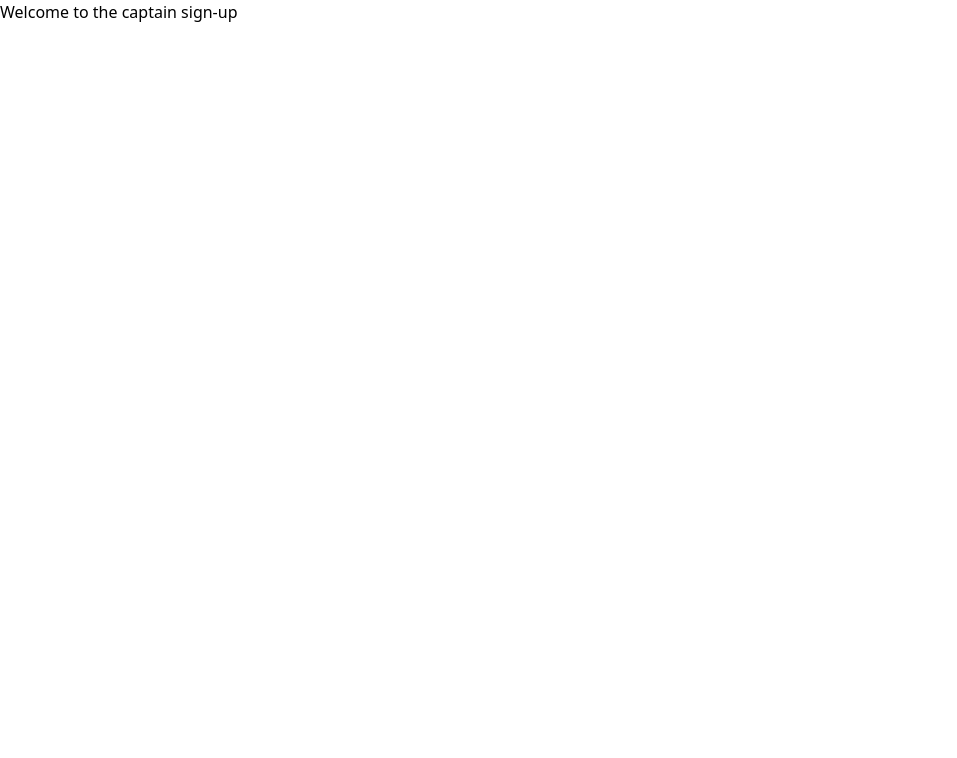
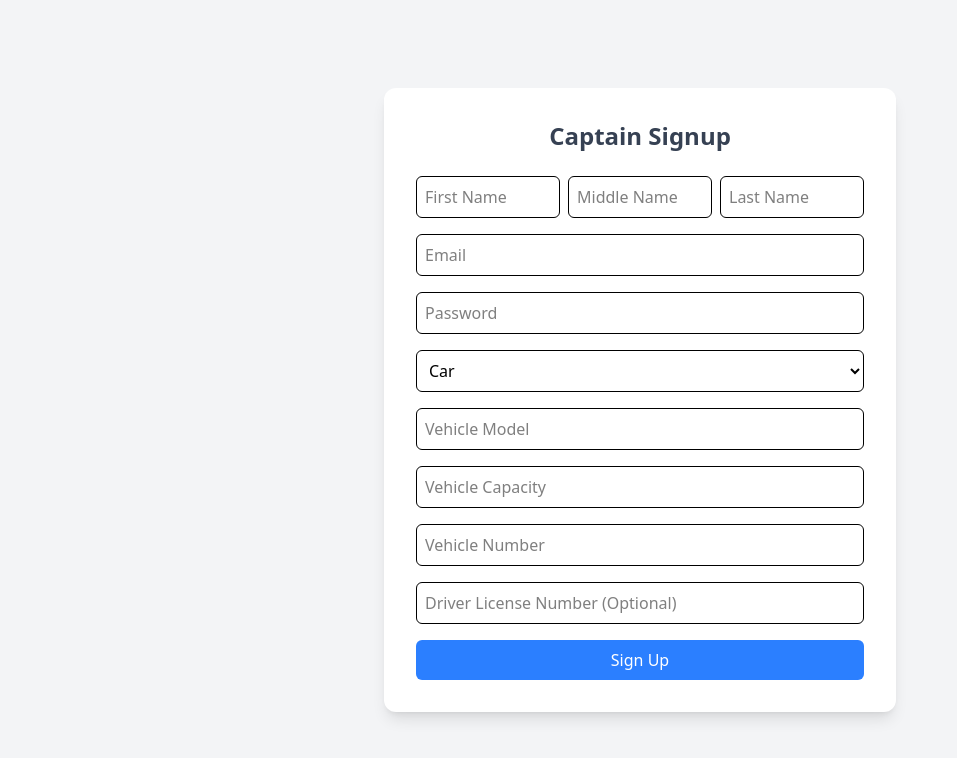
Before and after one commit to Itz-snj/Cabify, a React (Vite) app in the folder frontend/: page /captain-signup in a window 1280 px wide. Shown: the top 758 px of the page, without its empty margins (0-957 px from the left). Built offline with nearby package versions, Linux system fonts and the light colour scheme.

Commit message:
Update CaptainSignup.jsx

```diff
--- a/frontend/src/pages/CaptainSignup.jsx
+++ b/frontend/src/pages/CaptainSignup.jsx
@@ -1,11 +1,172 @@
-import React from 'react';
+import { useState } from "react";
+import { toast, ToastContainer } from "react-toastify";
+import "react-toastify/dist/ReactToastify.css";
+import axios from "axios";
+import { useNavigate } from "react-router-dom";
 
-const CaptainSignUp = () => {
-    return (
-        <div>
-            <h1>Welcome to the captain sign-up</h1>
-        </div>
-    );
+const CaptainSignup = () => {
+  const navigate = useNavigate();
+  const [formData, setFormData] = useState({
+    name: { firstname: "", middlename: "", lastname: "" },
+    email: "",
+    password: "",
+    vehicle: { type: "car", model: "", capacity: "", vehicleNumber: "" },
+    driverLicenseNumber: "",
+  });
+
+  const handleChange = (e) => {
+    const { name, value } = e.target;
+
+    if (name.includes("name.")) {
+      setFormData((prev) => ({
+        ...prev,
+        name: { ...prev.name, [name.split(".")[1]]: value },
+      }));
+    } else if (name.includes("vehicle.")) {
+      setFormData((prev) => ({
+        ...prev,
+        vehicle: { ...prev.vehicle, [name.split(".")[1]]: value },
+      }));
+    } else {
+      setFormData((prev) => ({ ...prev, [name]: value }));
+    }
+  };
+
+  const handleSubmit = async (e) => {
+    e.preventDefault();
+    try {
+      const { data } = await axios.post(`${process.env.URL}/captain/register`, formData);
+      toast.success("Signup successful!");
+      setTimeout(() => navigate("/captain-login"), 2000);
+    } catch (error) {
+      console.error(error);
+      toast.error(error.response?.data?.message || "Signup failed");
+    }
+  };
+
+  return (
+    <div className="min-h-screen flex items-center justify-center bg-gray-100">
+      <div className="bg-white p-8 rounded-xl shadow-lg w-full max-w-lg">
+        <h2 className="text-2xl font-semibold text-gray-700 text-center mb-6">Captain Signup</h2>
+        <form onSubmit={handleSubmit} className="space-y-4">
+
+          <div className="grid grid-cols-3 gap-2">
+            <input
+              type="text"
+              name="name.firstname"
+              placeholder="First Name"
+              value={formData.name.firstname}
+              onChange={handleChange}
+              required
+              className="p-2 border rounded-md w-full"
+            />
+            <input
+              type="text"
+              name="name.middlename"
+              placeholder="Middle Name"
+              value={formData.name.middlename}
+              onChange={handleChange}
+              className="p-2 border rounded-md w-full"
+            />
+            <input
+              type="text"
+              name="name.lastname"
+              placeholder="Last Name"
+              value={formData.name.lastname}
+              onChange={handleChange}
+              required
+              className="p-2 border rounded-md w-full"
+            />
+          </div>
+
+
+          <input
+            type="email"
+            name="email"
+            placeholder="Email"
+            value={formData.email}
+            onChange={handleChange}
+            required
+            className="p-2 border rounded-md w-full"
+          />
+
+
+          <input
+            type="password"
+            name="password"
+            placeholder="Password"
+            value={formData.password}
+            onChange={handleChange}
+            required
+            className="p-2 border rounded-md w-full"
+          />
+
+
+          <select
+            name="vehicle.type"
+            value={formData.vehicle.type}
+            onChange={handleChange}
+            className="p-2 border rounded-md w-full"
+          >
+            <option value="car">Car</option>
+            <option value="bike">Bike</option>
+            <option value="auto">Auto</option>
+          </select>
+
+          <input
+            type="text"
+            name="vehicle.model"
+            placeholder="Vehicle Model"
+            value={formData.vehicle.model}
+            onChange={handleChange}
+            required
+            className="p-2 border rounded-md w-full"
+          />
+
+          <input
+            type="number"
+            name="vehicle.capacity"
+            placeholder="Vehicle Capacity"
+            value={formData.vehicle.capacity}
+            onChange={handleChange}
+            required
+            className="p-2 border rounded-md w-full"
+          />
+
+          <input
+            type="text"
+            name="vehicle.vehicleNumber"
+            placeholder="Vehicle Number"
+            value={formData.vehicle.vehicleNumber}
+            onChange={handleChange}
+            required
+            className="p-2 border rounded-md w-full"
+          />
+
+
+          <input
+            type="text"
+            name="driverLicenseNumber"
+            placeholder="Driver License Number (Optional)"
+            value={formData.driverLicenseNumber}
+            onChange={handleChange}
+            className="p-2 border rounded-md w-full"
+          />
+
+
+          <button
+            type="submit"
+            className="w-full bg-blue-500 text-white py-2 rounded-md hover:bg-blue-600 transition"
+          >
+            Sign Up
+          </button>
+        </form>
+      </div>
+
+
+      <ToastContainer position="top-right" autoClose={3000} />
+    </div>
+  );
 };
 
-export default CaptainSignUp;
+export default CaptainSignup;
```
